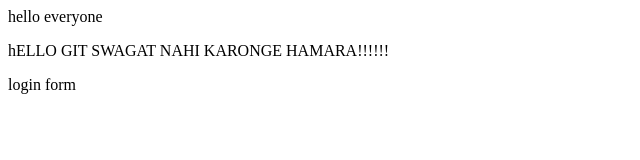
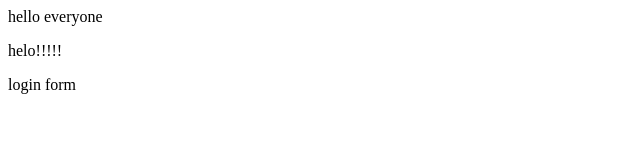
Before and after one commit to PratikRanpise/myapp-sample, a plain HTML site: page index.html in a window 1280 px wide. Shown: the whole page, without its empty margins (0-640 px from the left). Drawn offline with Linux system fonts and the light colour scheme.

Commit message:
another change

```diff
--- a/index.html
+++ b/index.html
@@ -2,7 +2,7 @@
 <title>git</title>
 <head>hello everyone</head>
 <body>
-<p>hELLO GIT SWAGAT NAHI KARONGE HAMARA!!!!!!</p>
+<p>helo!!!!!</p>
 login form
 </body>
 </html>
```
